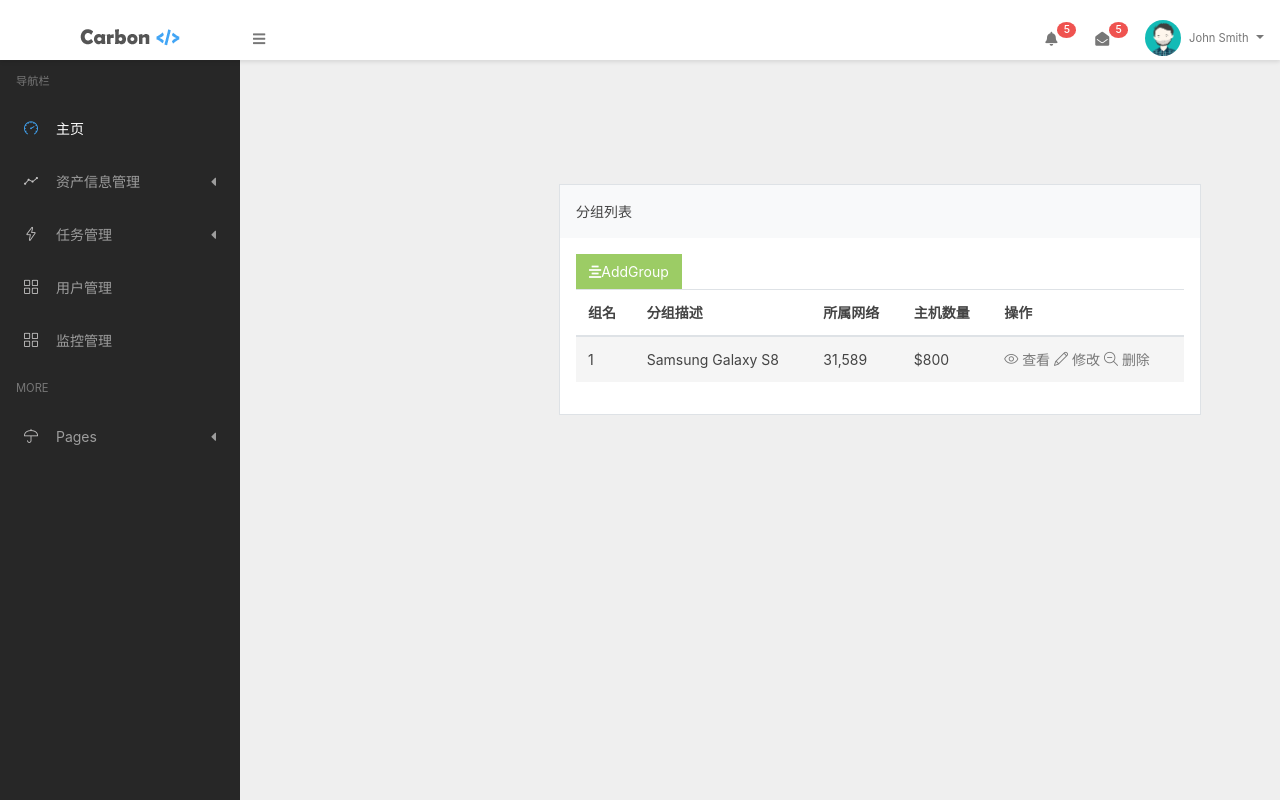
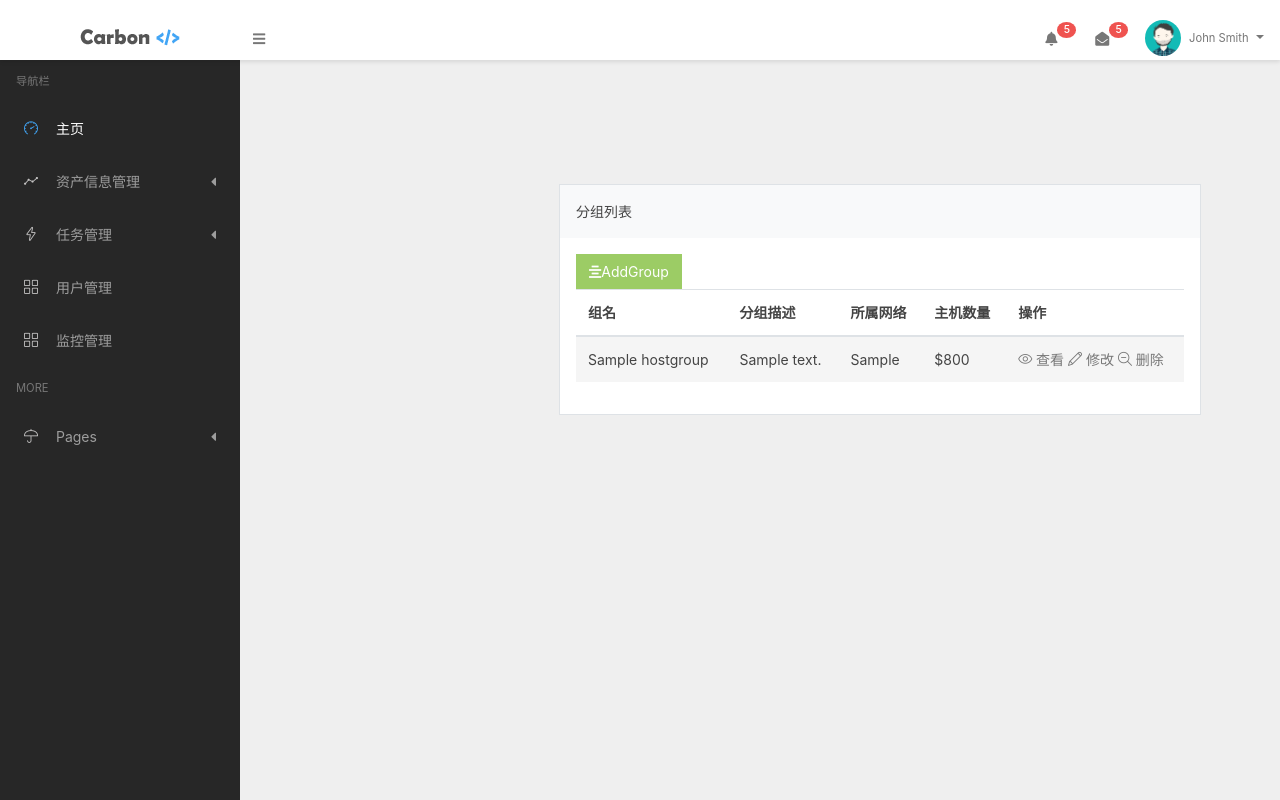
Before and after one commit to LettyCai/OpsAuto, a Django app: page /grouplist/ in a window 1280 px wide. Run offline with Django 3.2, Linux system fonts and the light colour scheme; tables that the repository leaves empty hold one stand-in row (values such as "Sample post"); some libraries are stand-ins or nearby versions.

Commit message:
addgroup

```diff
--- a/hostsinfo/models.py
+++ b/hostsinfo/models.py
@@ -25,10 +25,10 @@ class HostsInfo(models.Model):
         db_table = "hostinfo"
 
 class HostGroup(models.Model):
-    group_name = models.CharField(max_length=20,verbose_name=u"主机组名")
-    group_detail = models.CharField(max_length=200,verbose_name=u"分组描述")
-    network = models.CharField(max_length=200,verbose_name=u"网络")
-    host_num = models.CharField(max_length=200,verbose_name=u"主机数")
+    group_name = models.CharField(max_length=20,verbose_name=u"主机组名",null=True)
+    group_detail = models.CharField(max_length=200,verbose_name=u"分组描述",null=True)
+    network = models.CharField(max_length=200,verbose_name=u"网络",null=True)
+    host_num = models.CharField(max_length=200,verbose_name=u"主机数",null=True)
 
     class Meta:
         verbose_name = u'主机组'
--- a/hostsinfo/views.py
+++ b/hostsinfo/views.py
@@ -76,3 +76,20 @@ class GroupListView(View):
 class AddGroupView(View):
     def get(self,request):
         return render(request,"add-group.html")
+
+    def post(self,request):
+        group = HostGroup()
+
+        group.group_name = request.POST.get('group_name',"")
+        group.group_detail = request.POST.get('group_detail',"")
+        group.network = request.POST.get('group_network',"")
+
+        print(group.group_name)
+
+        has_group = HostGroup.objects.filter(group_name =group.group_name)
+
+        if has_group:
+            return render(request,"500.html",{"status":"failed","error":"the group has added!"})
+        else:
+            group.save()
+            return render(request, "group-list.html", {"status": "success"})
--- a/templates/group-list.html
+++ b/templates/group-list.html
@@ -29,10 +29,11 @@
                                         </tr>
                                         </thead>
                                         <tbody>
+                                        {% for group in groups %}
                                         <tr>
-                                            <td>1</td>
-                                            <td class="text-nowrap">Samsung Galaxy S8</td>
-                                            <td>31,589</td>
+                                            <td>{{group.group_name}}</td>
+                                            <td class="text-nowrap">{{group.group_detail}}</td>
+                                            <td>{{group.network}}</td>
                                             <td>$800</td>
                                              <td>
                                                  <a href="host-detail.html" >
@@ -46,6 +47,7 @@
                                                  </a>
                                             </td>
                                         </tr>
+                                        {% endfor %}
                                         <tr>
                                        <form id="collectform" action="/addgroup/" method="post" autocomplete="off">
                                        <button type="submit" class="btn btn-success " ><i class="fa fa-align-center"></i>AddGroup</button><br>
```
Also changed, not shown: hostsinfo/migrations/0003_auto_20190419_1705.py (added).
